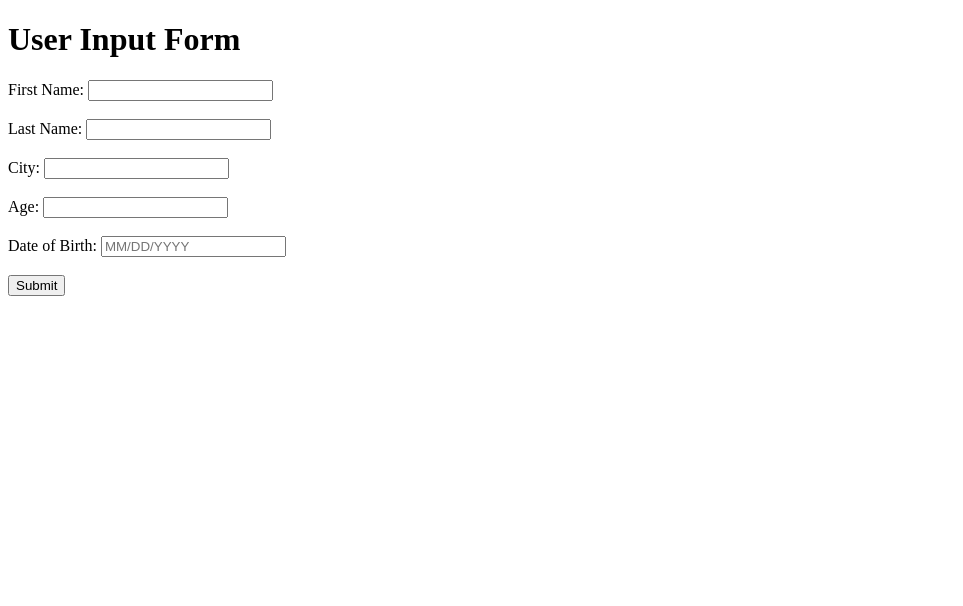
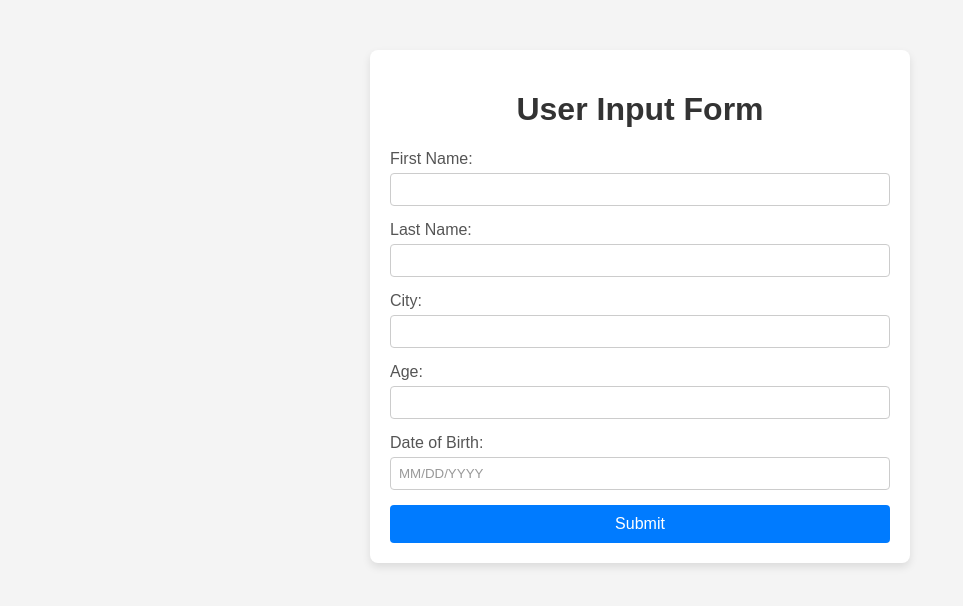
Before and after one commit to luaceslianet/Academyfl, a Flask app: page / in a window 1280 px wide. Shown: the top 606 px of the page, without its empty margins (0-963 px from the left). Run offline with Flask 3, Linux system fonts and the light colour scheme.

Commit message:
update files

```diff
--- a/python/python_web_form/Templates/index.html
+++ b/python/python_web_form/Templates/index.html
@@ -4,26 +4,88 @@
     <meta charset="UTF-8">
     <meta name="viewport" content="width=device-width, initial-scale=1.0">
     <title>User Input Form</title>
+    <style>
+        body {
+            font-family: Arial, sans-serif;
+            background-color: #f4f4f4;
+            margin: 0;
+            padding: 0;
+        }
+        .container {
+            max-width: 500px;
+            margin: 50px auto;
+            background-color: #fff;
+            padding: 20px;
+            border-radius: 8px;
+            box-shadow: 0 4px 8px rgba(0, 0, 0, 0.1);
+        }
+        h1 {
+            text-align: center;
+            color: #333;
+        }
+        form {
+            margin-top: 20px;
+        }
+        label {
+            display: block;
+            margin-bottom: 5px;
+            color: #555;
+        }
+        input[type="text"],
+        input[type="number"] {
+            width: 100%;
+            padding: 8px;
+            margin-bottom: 15px;
+            border: 1px solid #ccc;
+            border-radius: 4px;
+            box-sizing: border-box;
+        }
+        input[type="text"]:focus,
+        input[type="number"]:focus {
+            outline: none;
+            border-color: #007bff;
+        }
+        input[type="text"]::placeholder,
+        input[type="number"]::placeholder {
+            color: #999;
+        }
+        button[type="submit"] {
+            background-color: #007bff;
+            color: #fff;
+            padding: 10px 20px;
+            border: none;
+            border-radius: 4px;
+            cursor: pointer;
+            font-size: 16px;
+            display: block;
+            width: 100%;
+        }
+        button[type="submit"]:hover {
+            background-color: #0056b3;
+        }
+    </style>
 </head>
 <body>
+    <div class="container">
         <h1>User Input Form</h1>
         <form method="post" action="/">
             <label for="first_name">First Name:</label>
-        <input type="text" id="first_name" name="first_name" required><br><br>
+            <input type="text" id="first_name" name="first_name" required>
 
             <label for="last_name">Last Name:</label>
-        <input type="text" id="last_name" name="last_name" required><br><br>
+            <input type="text" id="last_name" name="last_name" required>
 
             <label for="city">City:</label>
-        <input type="text" id="city" name="city" required><br><br>
+            <input type="text" id="city" name="city" required>
 
             <label for="age">Age:</label>
-        <input type="number" id="age" name="age" required><br><br>
+            <input type="number" id="age" name="age" required>
 
             <label for="dob">Date of Birth:</label>
-        <input type="text" id="dob" name="dob" placeholder="MM/DD/YYYY" required><br><br>
+            <input type="text" id="dob" name="dob" placeholder="MM/DD/YYYY" required>
 
             <button type="submit">Submit</button>
         </form>
+    </div>
 </body>
 </html>
--- a/python/python_web_form/app.py
+++ b/python/python_web_form/app.py
@@ -18,6 +18,9 @@ def index():
         # Validate City input
         if not city.isalpha():
             message = "Enter a valid city"
+        if not first_name.isalpha():
+            message = "Enter a valid name"
+
 
         welcome_message = f"Hello {first_name} {last_name}, I see that your date of birth is {dob}"
 
```
Also changed, not shown: python/python_web_form/Templates/result.html (+37 -3 lines), python/python_web_form/ReadMe.txt. Lines whose indentation alone changed are shown as unchanged.
